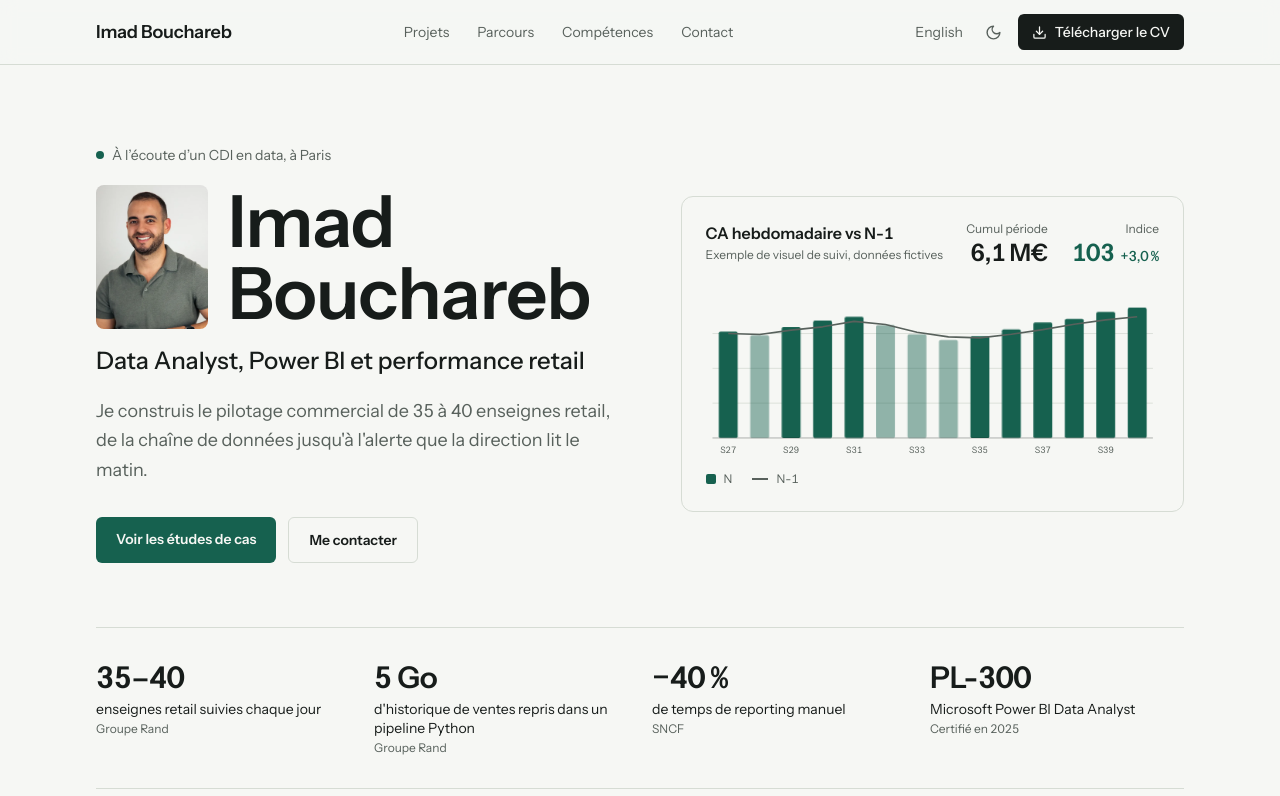
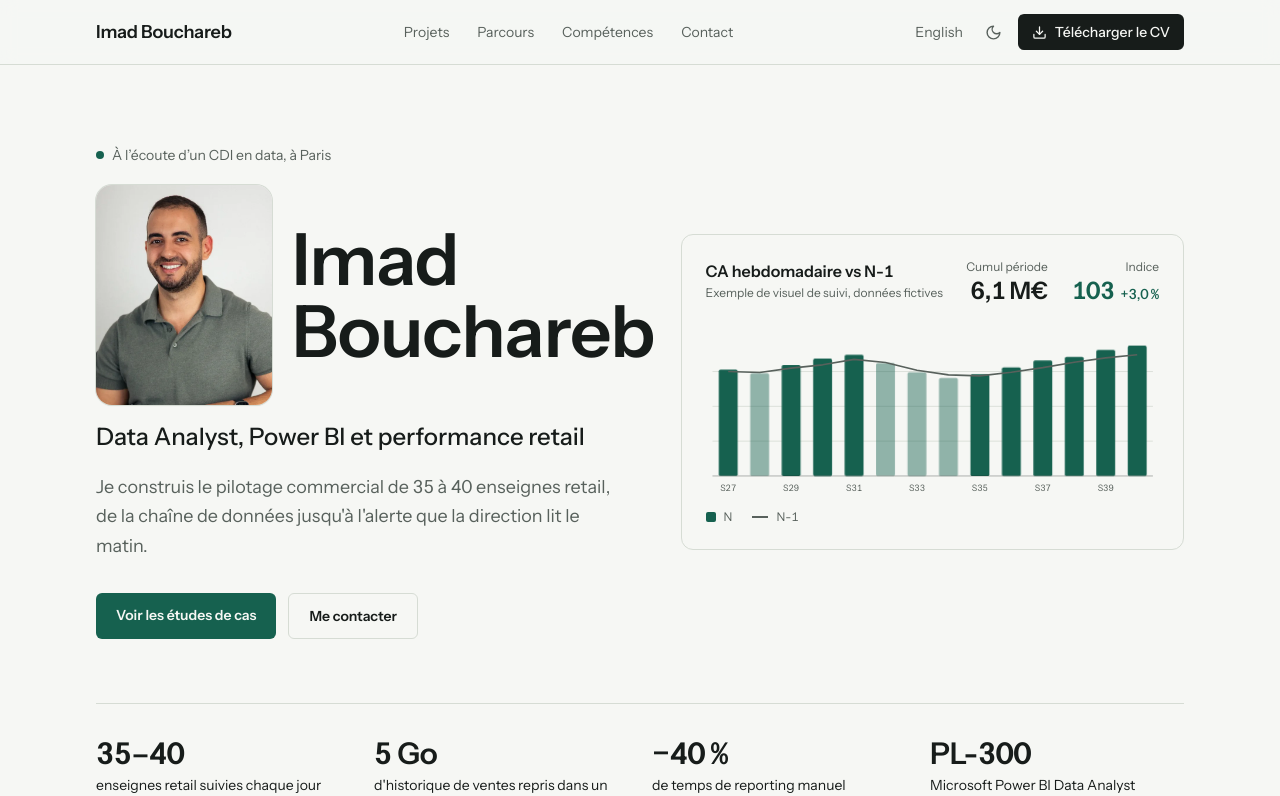
Before and after one commit to Imadbouchareb/portfolio-imad, a React (Vite) app: page / in a window 1280 px wide. Shown: the top 796 px of the page. Built offline with nearby package versions, Linux system fonts and the light colour scheme.

Commit message:
Accueil : photo agrandie à côté du nom
Co-Authored-By: Claude Opus 5.5 <noreply@anthropic.com>
Claude-Session: https://claude.ai/code/session_011kGKmpKxxNaPSdm3HRAMAo

```diff
--- a/src/App.jsx
+++ b/src/App.jsx
@@ -135,8 +135,8 @@ const Home = ({ t, lang }) => {
           </p>
           <div className="mt-5 flex items-center gap-5">
             {SITE.photo && (
-              <img src={SITE.photo} alt={t.hero.photoAlt} width="112" height="140"
-                className="h-28 w-[5.6rem] flex-none rounded-lg object-cover sm:h-36 sm:w-28" />
+              <img src={SITE.photo} alt={t.hero.photoAlt} width="176" height="220"
+                className="h-36 w-[7.2rem] flex-none rounded-2xl object-cover object-top shadow-sm ring-1 ring-line sm:h-[13.75rem] sm:w-44" />
             )}
             <h1 className="display text-5xl leading-[0.95] sm:text-7xl">{t.hero.name}</h1>
           </div>
```
